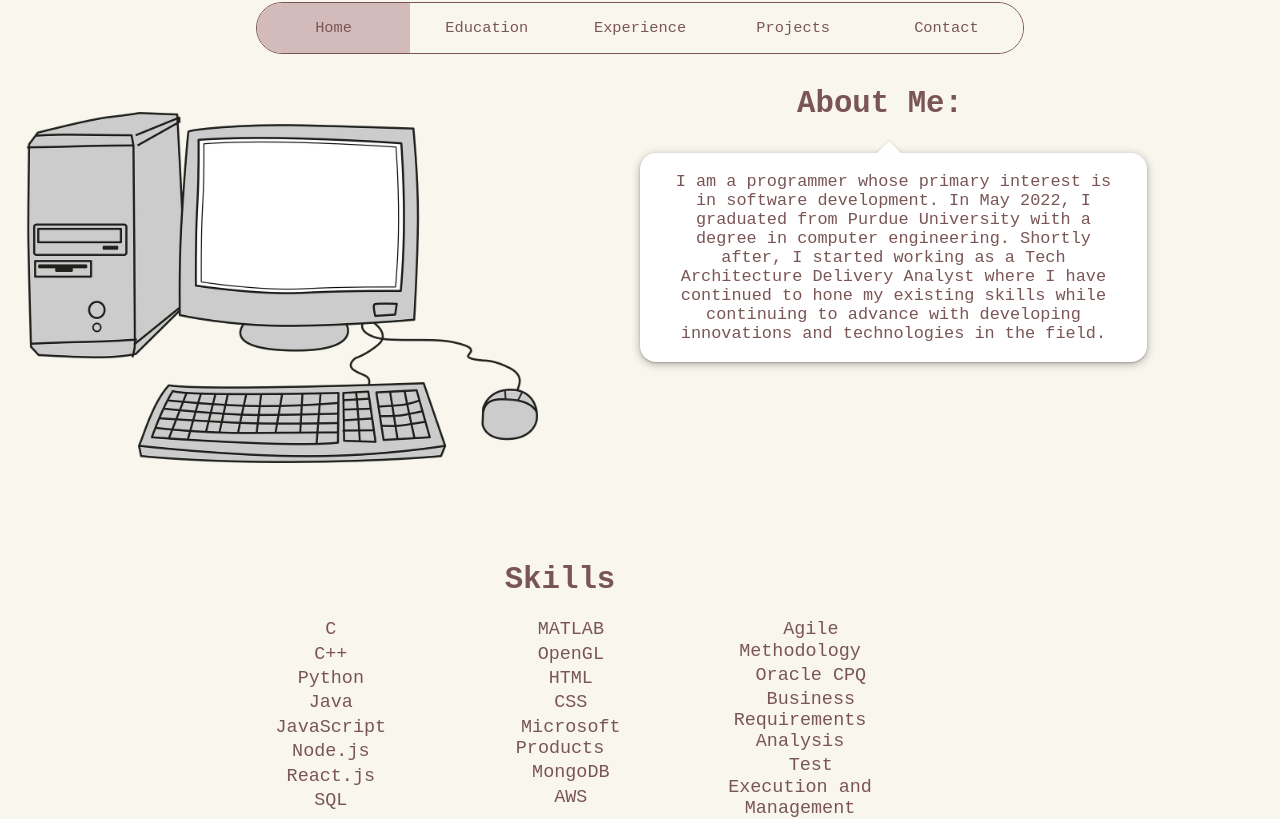
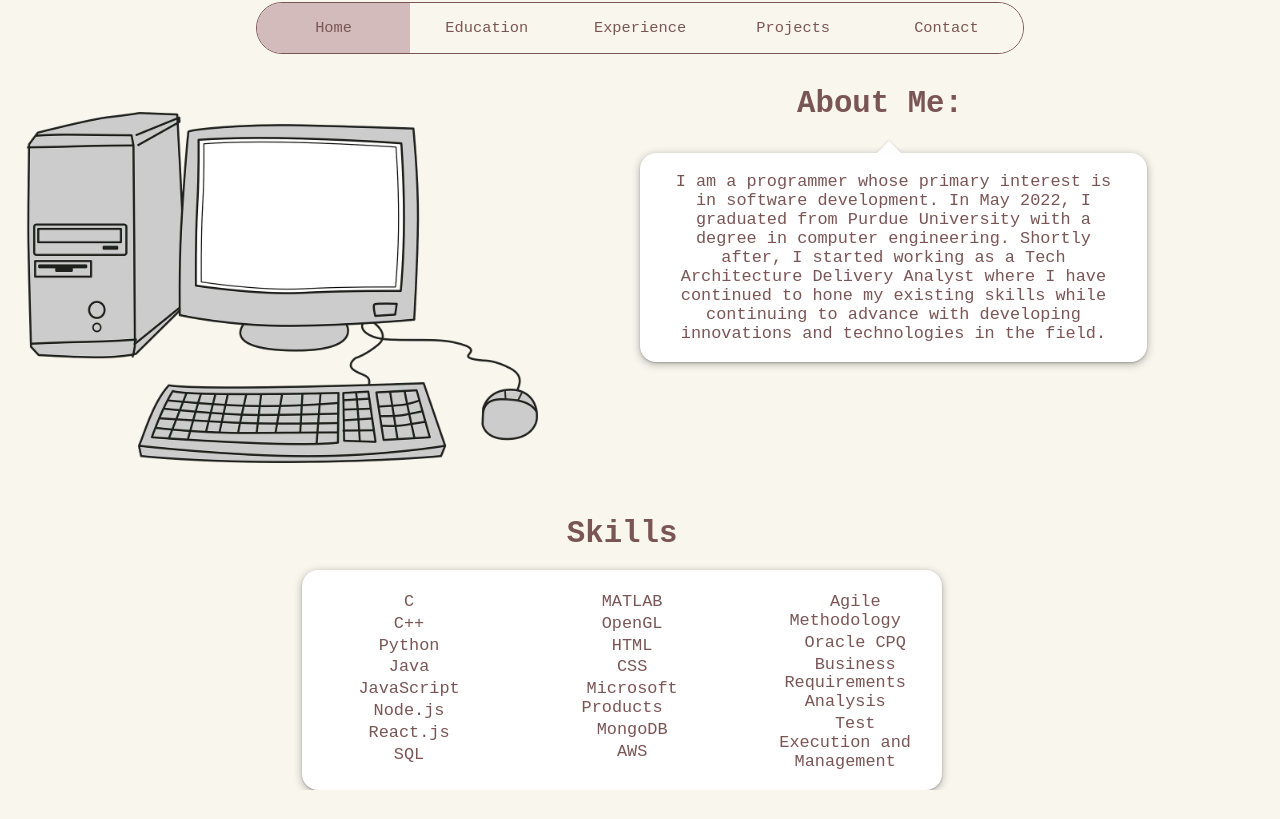
Before and after one commit to garnere1/my-react-app, a React (Create React App) app: page / in a window 1280 px wide. Shown: the part 184-1003 px from the top of the page. After the commit the page ends 974 px from the top, so only its background shows below. Built offline with nearby package versions, Linux system fonts and the light colour scheme.

Commit message:
homepage final

```diff
--- a/src/Tabs/TabComponents/Home.css
+++ b/src/Tabs/TabComponents/Home.css
@@ -49,8 +49,8 @@
 
 .skills {
     position: relative;
-    top: 200px;
-    left: -400px;
+    top: 10em;
+    left: -22em;
     text-align: center;
 }
 
@@ -64,8 +64,21 @@
     column-count: 3;
     column-gap: 80px;
     font-size: 1.2em;
+
+    background-color: #fff;
+    padding: 1.125em 1.5em;
+    font-size: 1.1em;
+    border-radius: 1rem;
+    box-shadow: 0 0.125rem 0.5rem rgba(0, 0, 0, .3), 0 0.0625rem 0.125rem rgba(0, 0, 0, .2);
 }
+
+.skills ul li {
+    background-color: #fff;
+}
+
+
 .skills ul li::before {
+    background-color: #fff;
     content: "";
     background-image: url("../../Assets/circle.gif");
     background-size: contain;
```
